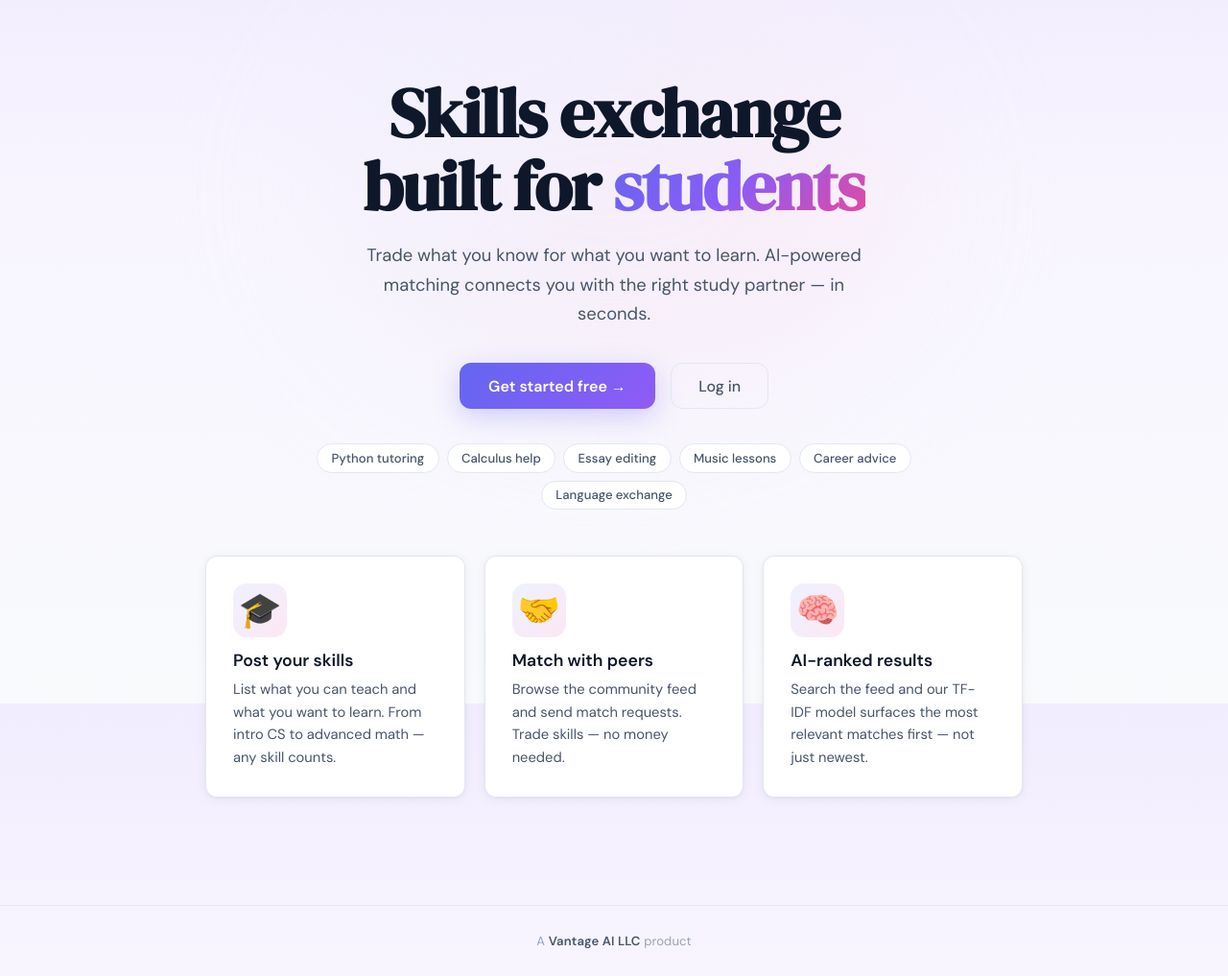
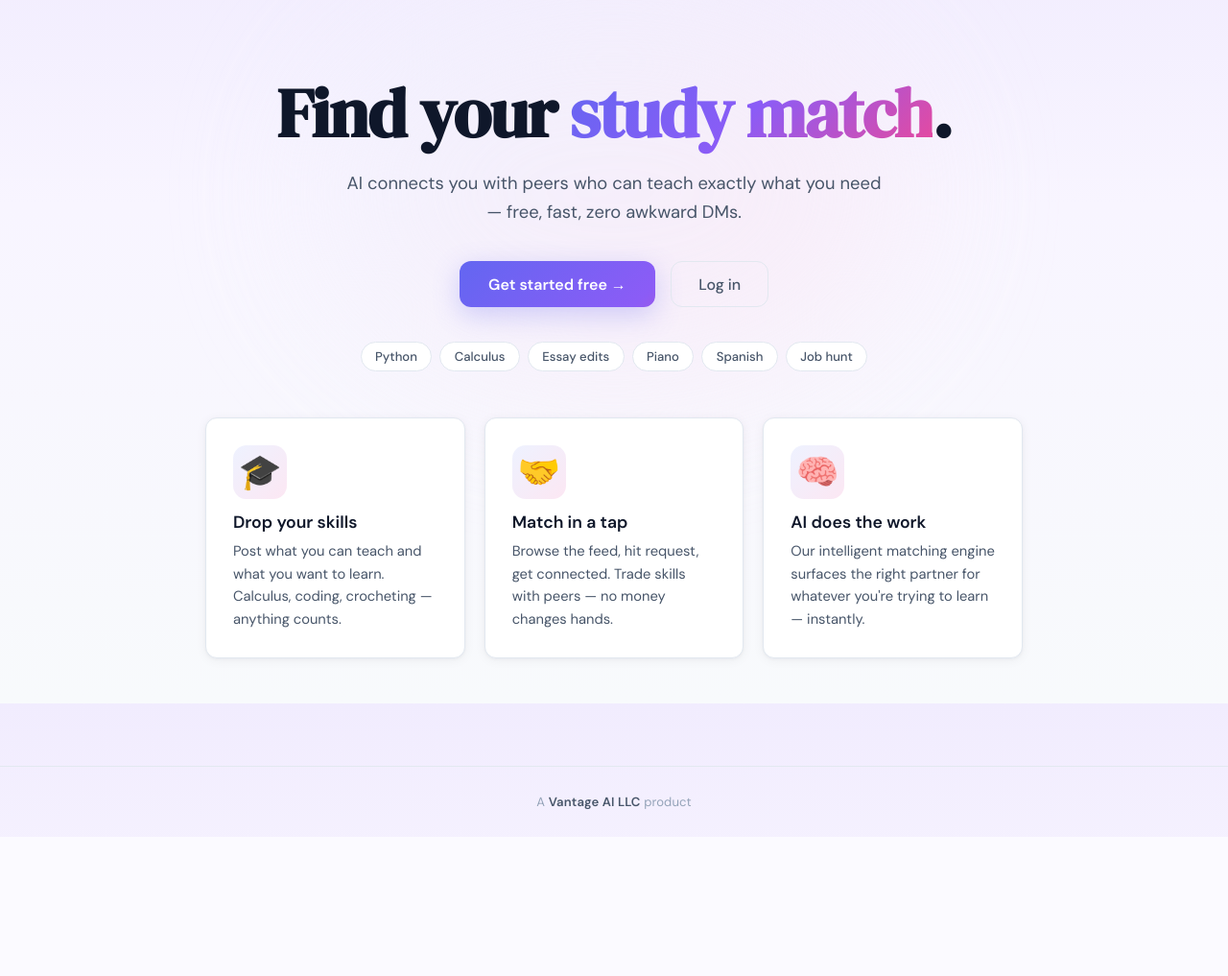
Before and after one commit to jerebear02/CampusOS, a Flask app: page / in a window 1280 px wide. Shown: the part 67-1084 px from the top of the page at 96% size. After the commit the page ends 911 px from the top, so only its background shows below. Run offline with Flask 3, Linux system fonts and the light colour scheme.

Commit message:
Loosen landing copy and wire footer to realvantageai.co
- Hero rewritten: "Find your study match." with "AI connects you with
  peers who can teach exactly what you need — free, fast, zero awkward
  DMs." Drops the "Skills exchange built for students" framing.
- Tags shortened to one/two-word chips (Python · Calculus · Essay edits
  · Piano · Spanish · Job hunt) — more punchy on the eye.
- Feature cards retitled and rewritten: "Drop your skills" / "Match in
  a tap" / "AI does the work". Removed the TF-IDF callout in favor of
  "intelligent matching engine" — sounds bigger, no school-project tell.
- Footer "Vantage AI LLC" link now points to https://realvantageai.co
  (opens in new tab, rel=noopener).

Co-Authored-By: Claude Opus 4.7 <noreply@anthropic.com>

```diff
--- a/templates/index.html
+++ b/templates/index.html
@@ -3,37 +3,37 @@
 
 {% block content %}
 <section class="hero">
-  <h1 class="hero-title">Skills exchange<br>built for <em>students</em></h1>
-  <p class="hero-sub">Trade what you know for what you want to learn. AI-powered matching connects you with the right study partner — in seconds.</p>
+  <h1 class="hero-title">Find your <em>study match</em>.</h1>
+  <p class="hero-sub">AI connects you with peers who can teach exactly what you need — free, fast, zero awkward DMs.</p>
   <div class="hero-actions">
     <a href="{{ url_for('register') }}" class="btn-gradient">Get started free →</a>
     <a href="{{ url_for('login') }}" class="btn-ghost btn-lg">Log in</a>
   </div>
   <div class="hero-tags">
-    <span class="tag">Python tutoring</span>
-    <span class="tag">Calculus help</span>
-    <span class="tag">Essay editing</span>
-    <span class="tag">Music lessons</span>
-    <span class="tag">Career advice</span>
-    <span class="tag">Language exchange</span>
+    <span class="tag">Python</span>
+    <span class="tag">Calculus</span>
+    <span class="tag">Essay edits</span>
+    <span class="tag">Piano</span>
+    <span class="tag">Spanish</span>
+    <span class="tag">Job hunt</span>
   </div>
 </section>
 
 <section class="features">
   <div class="feature-card">
     <div class="feature-icon">🎓</div>
-    <h3>Post your skills</h3>
-    <p>List what you can teach and what you want to learn. From intro CS to advanced math — any skill counts.</p>
+    <h3>Drop your skills</h3>
+    <p>Post what you can teach and what you want to learn. Calculus, coding, crocheting — anything counts.</p>
   </div>
   <div class="feature-card">
     <div class="feature-icon">🤝</div>
-    <h3>Match with peers</h3>
-    <p>Browse the community feed and send match requests. Trade skills — no money needed.</p>
+    <h3>Match in a tap</h3>
+    <p>Browse the feed, hit request, get connected. Trade skills with peers — no money changes hands.</p>
   </div>
   <div class="feature-card">
     <div class="feature-icon">🧠</div>
-    <h3>AI-ranked results</h3>
-    <p>Search the feed and our TF-IDF model surfaces the most relevant matches first — not just newest.</p>
+    <h3>AI does the work</h3>
+    <p>Our intelligent matching engine surfaces the right partner for whatever you're trying to learn — instantly.</p>
   </div>
 </section>
 {% endblock %}
--- a/templates/layout.html
+++ b/templates/layout.html
@@ -46,7 +46,7 @@
   </main>
 
   <footer class="site-footer">
-    <span>A <a href="#" class="footer-parent">Vantage AI LLC</a> product</span>
+    <span>A <a href="https://realvantageai.co" class="footer-parent" target="_blank" rel="noopener">Vantage AI LLC</a> product</span>
   </footer>
 
 </body>
```
